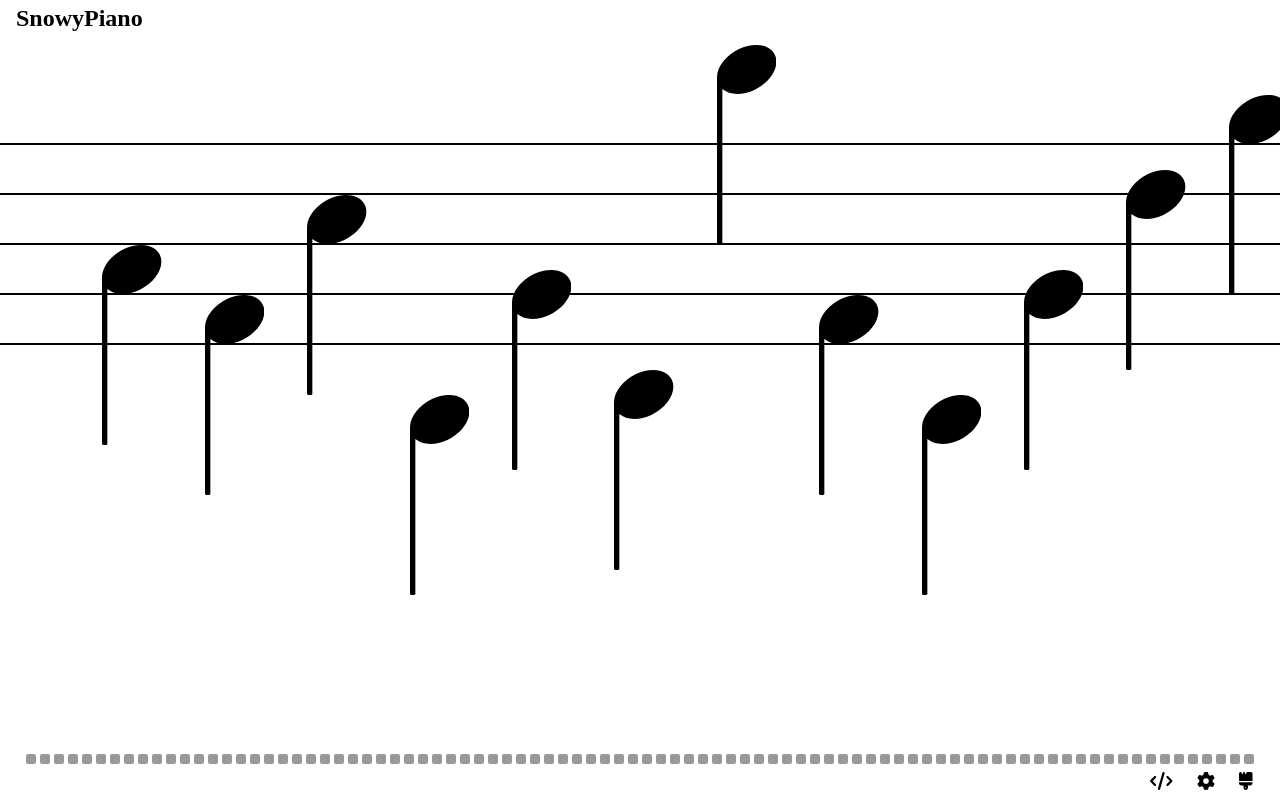
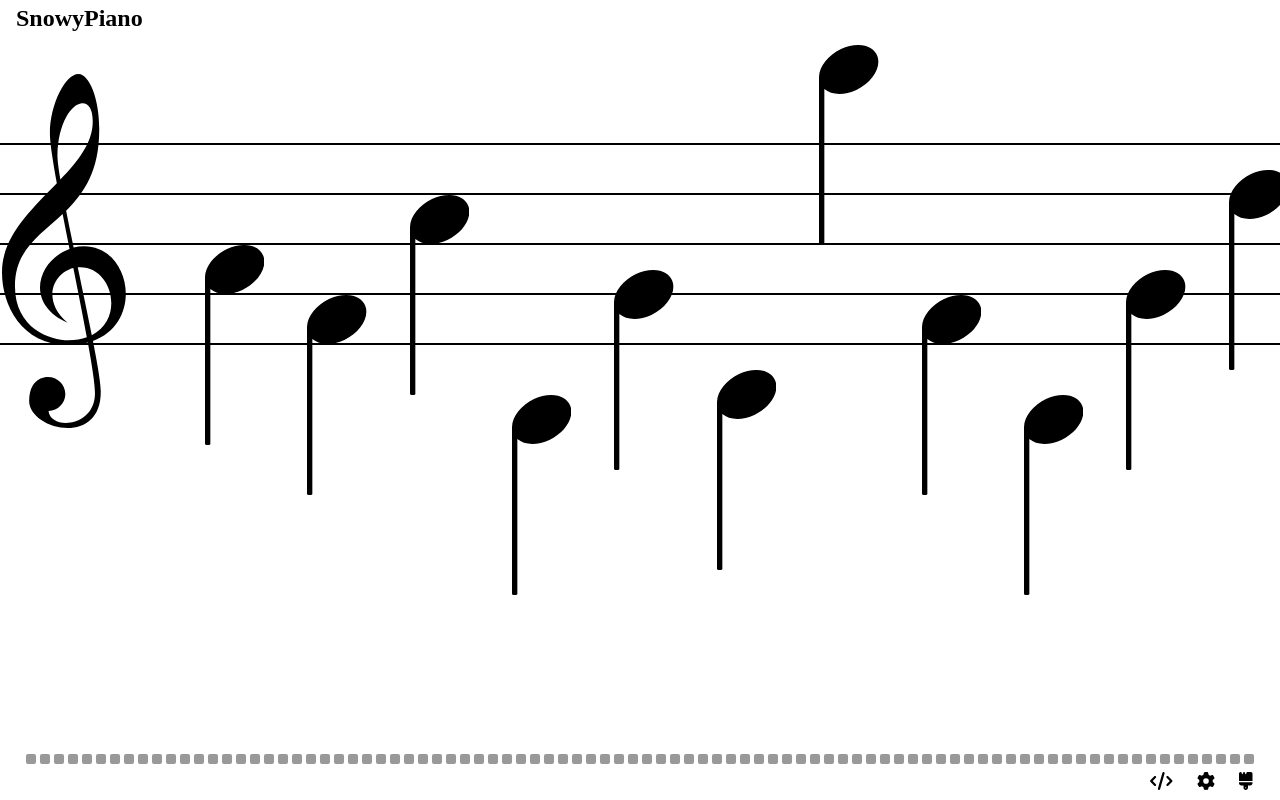
Before and after one commit to raghav-wd/snowypiano, a React (Create React App) app: page / in a window 1280 px wide. Built offline with nearby package versions, Linux system fonts and the light colour scheme; a web font is replaced by a local one.

Commit message:
feat(treble): add treble notation to staff
- cleff notation is not yet responsive
- need to come up with a formula to auto adjust with clef linespace and line thickness

```diff
--- /dev/null
+++ b/src/assets/notes/TrebleClef.tsx
@@ -0,0 +1,25 @@
+import * as React from 'react'
+import { useSelector } from 'react-redux'
+import { State } from '../../store'
+
+const TrebleClef = () => {
+  const themeState = useSelector((state: State) => state.root.theme)
+  const clefState = useSelector((state: State) => state.root.theme.clef)
+  return (
+    <svg
+      xmlns="http://www.w3.org/2000/svg"
+      viewBox="20 4 55.115 145.12"
+      style={{
+        height: 0.9 * (clefState.lineSpace + clefState.lineThinkness) * 8 + 'px',
+        position: 'absolute',
+        top: '28px',
+      }}>
+      <path
+        // stroke={themeState.note.color}
+        fill={themeState.note.color}
+        d="M51.688 5.25c-5.427-.14-11.774 12.818-11.563 24.375.049 3.52 1.16 10.659 2.781 19.625-10.223 10.581-22.094 21.44-22.094 35.688-.163 13.057 7.817 29.692 26.75 29.532 2.906-.02 5.521-.38 7.844-1 1.731 9.49 2.882 16.98 2.875 20.44.061 13.64-17.86 14.99-18.719 7.15 3.777-.13 6.782-3.13 6.782-6.84 0-3.79-3.138-6.88-7.032-6.88-2.141 0-4.049.94-5.343 2.41-.03.03-.065.06-.094.09-.292.31-.538.68-.781 1.1-.798 1.35-1.316 3.29-1.344 6.06 0 11.42 28.875 18.77 28.875-3.75.045-3.03-1.258-10.72-3.156-20.41 20.603-7.45 15.427-38.04-3.531-38.184-1.47.015-2.887.186-4.25.532a1412.774 1412.774 0 0 1-3.032-14.876C53.855 53.241 60.141 44.088 60 27.219c.022-12.114-4.014-21.828-8.312-21.969zm1.281 11.719c2.456-.237 4.406 2.043 4.406 7.062.199 8.62-5.84 16.148-13.031 23.719-.688-4.147-1.139-7.507-1.188-9.5.204-13.466 5.719-20.886 9.813-21.281zM45.25 61.656c.877 4.515 1.824 9.272 2.781 14.063-12.548 4.464-18.57 21.954-.781 29.781-10.843-9.231-5.506-20.158 2.312-22.062 1.966 9.816 3.886 19.502 5.438 27.872-2.107.74-4.566 1.17-7.438 1.19-7.181 0-21.531-4.57-21.531-21.875 0-14.494 10.047-20.384 19.219-28.969zm6.094 21.469c.313-.019.652-.011.968 0 13.063 0 17.99 20.745 4.688 27.375-1.655-8.32-3.662-17.86-5.656-27.375z"
+      />
+    </svg>
+  )
+}
+export default TrebleClef
--- a/src/components/Clef.tsx
+++ b/src/components/Clef.tsx
@@ -1,5 +1,6 @@
 import { useSelector } from 'react-redux'
 import styled from 'styled-components'
+import TrebleClef from '../assets/notes/TrebleClef'
 import { State } from '../store'
 import { ClefType } from '../types'
 import Note from './Note'
@@ -30,6 +31,7 @@ function Clef() {
   const clefState = useSelector((state: State) => state.root.theme.clef)
   return (
     <ClefLines className="cleffstaff h-4/6">
+      <TrebleClef />
       <Line state={clefState} hide />
       <Line state={clefState} hide />
       <Line state={clefState} />
--- a/src/components/Note.tsx
+++ b/src/components/Note.tsx
@@ -34,7 +34,7 @@ const NoteComp: FunctionComponent<NoteProps> = () => {
   const dispatch = useDispatch()
   const { addNote } = bindActionCreators(actionCreators, dispatch)
   useEffect(() => {
-    for (let i = 1; i <= 12; i++) {
+    for (let i = 2; i <= 12; i++) {
       const uuid = uuidv4()
       const note: NotePositionType = {
         row: Math.round(Math.random() * 16),
```
